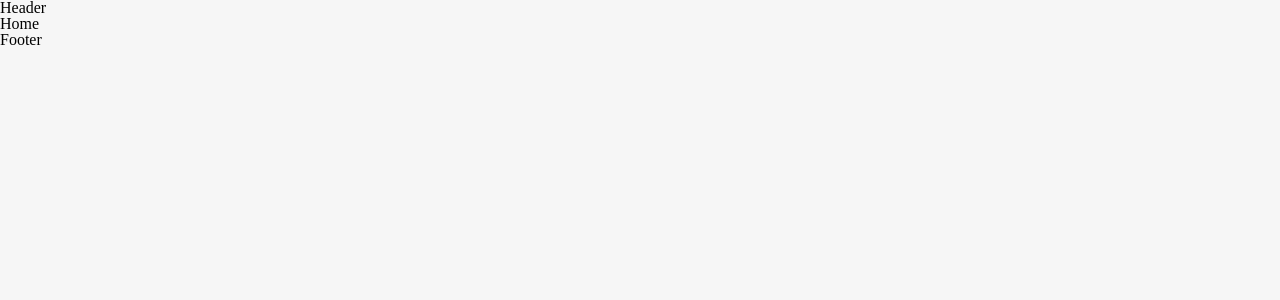
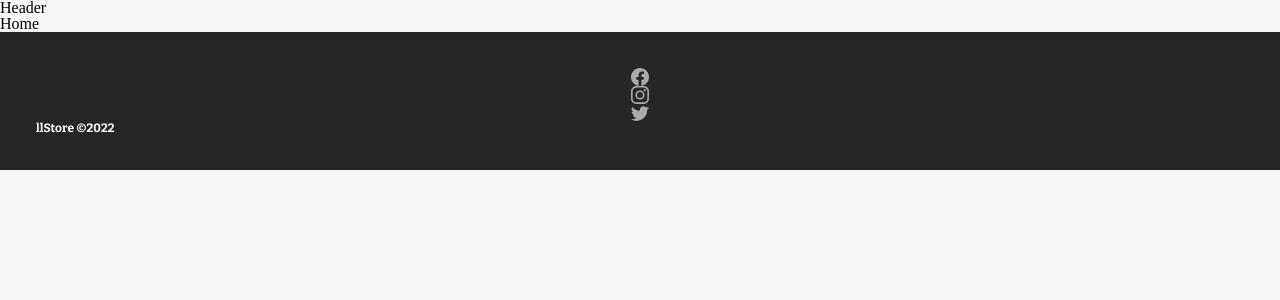
Before and after one commit to speeuh/ll-store-frontend, a React (Create React App) app: page / in a window 1280 px wide. Shown: the top 300 px of the page. Built offline with nearby package versions, Linux system fonts and the light colour scheme.

Commit message:
Adding variable scss

```diff
--- /dev/null
+++ b/src/components/Footer/Footer.module.scss
@@ -0,0 +1,27 @@
+@import 'styles/variaveis';
+
+.footer {
+  background-color: rgb(38, 38, 38);
+  color: rgb(170, 170, 170);
+  font-size: 12px;
+  padding: 3em;
+
+  &__social_list a {
+    display: flex;
+    color: inherit;
+    justify-content: center;
+    list-style-type: none;
+    font-size: 1.5em;
+    margin: 0 1em;
+    &:hover {
+        color: rgb(64, 154, 60);
+        cursor: pointer;
+    }
+  }
+
+  &__copy_right {
+    font-family: $font;
+    font-weight: 700;
+    color: #FFF;
+  }
+}
--- a/src/components/Footer/index.tsx
+++ b/src/components/Footer/index.tsx
@@ -1,5 +1,28 @@
+import { BsFacebook, BsInstagram, BsTwitter } from 'react-icons/bs';
+
+import styles from './Footer.module.scss';
+
 export default function Footer() {
-    return (
-        <div> Footer </div>
-    )
+  return (
+    <footer className={styles.footer}>
+      <ul className={styles.footer__social_list}>
+        <li>
+          <a href='https://www.instagram.com/' target='_blank' rel="noreferrer">
+            <BsFacebook />
+          </a>
+        </li>
+        <li>
+          <a href='https://www.instagram.com/' target='_blank' rel="noreferrer">
+            <BsInstagram />
+          </a>
+        </li>
+        <li>
+          <a href='https://www.instagram.com/' target='_blank' rel="noreferrer">
+            <BsTwitter />
+          </a>
+        </li>
+      </ul>
+      <p className={styles.footer__copy_right}><span>llStore</span> &copy;2022</p>
+    </footer>
+  );
 }
--- /dev/null
+++ b/src/styles/_variaveis.scss
@@ -0,0 +1,4 @@
+$green: rgb(64, 154, 60);
+$grey: rgb(170, 170, 170);
+$dark: rgb(38, 38, 38);
+$font: 'Bitter', serif;
```
Also changed, not shown: 1 other file (tests, documents, lock files or other folders).
